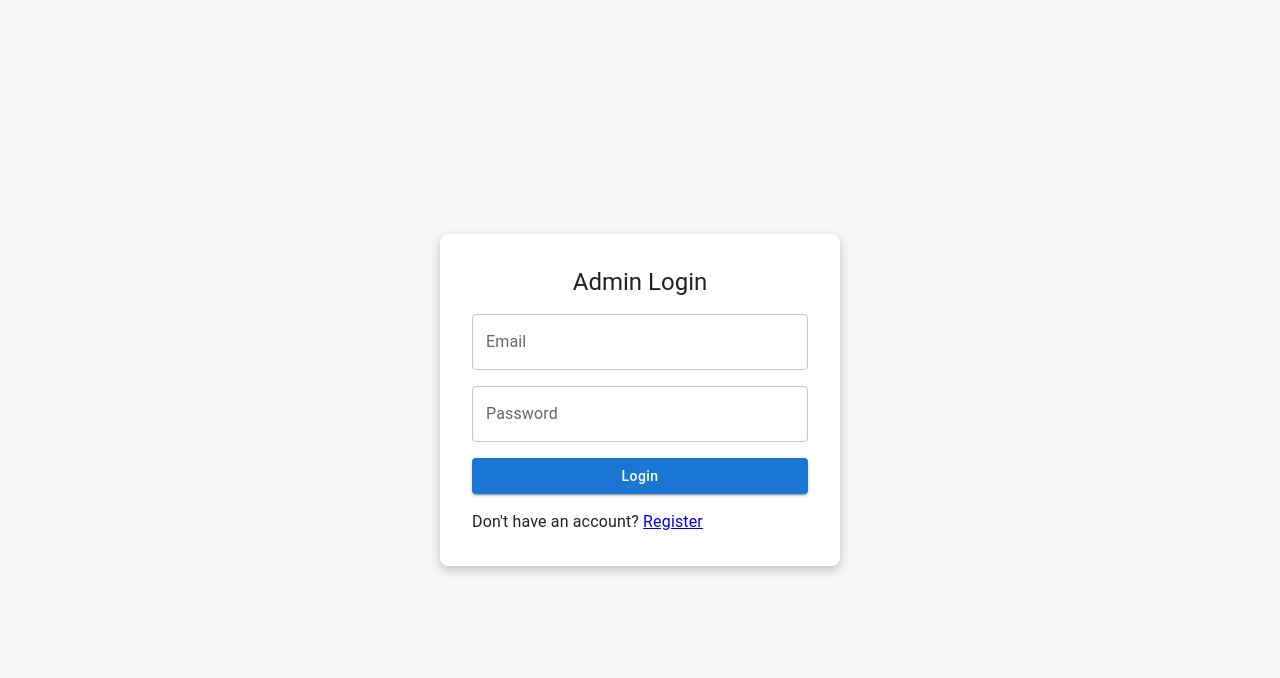
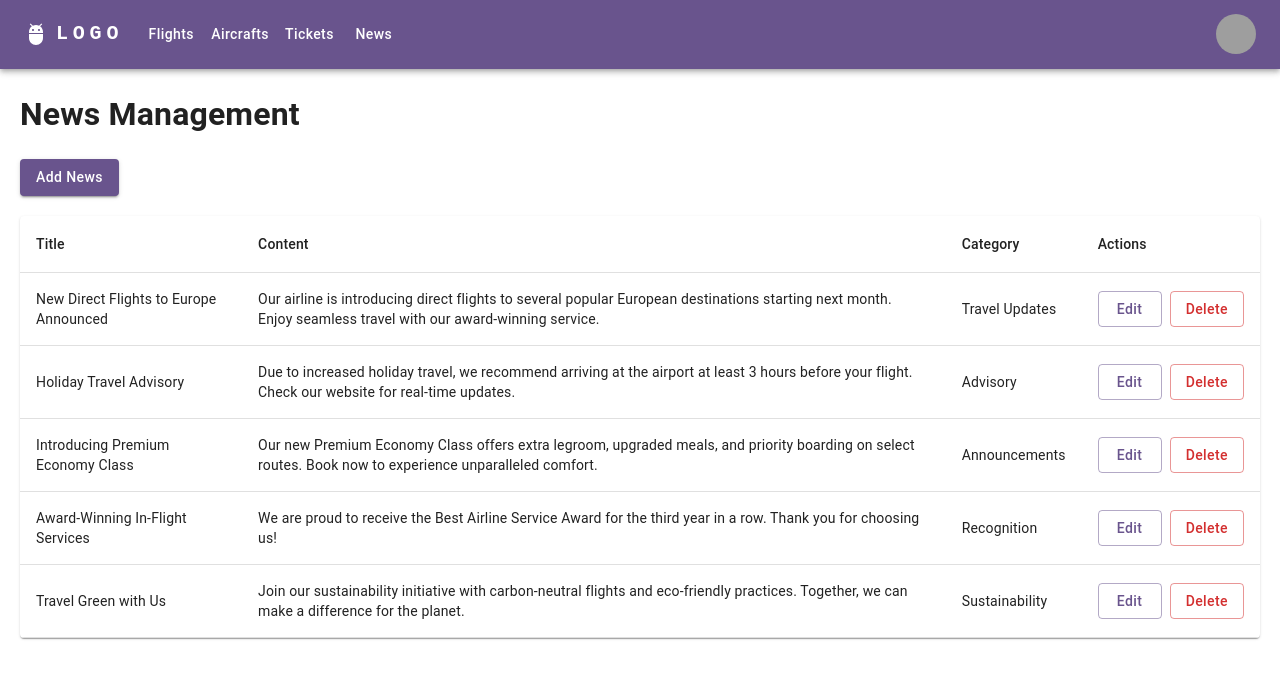
Before and after one commit to hungdungn47/QAirline-Admin-Frontend, a React (Vite) app: page /dashboard/news in a window 1280 px wide. Before the commit this address led to /login. Shown: the top 678 px of the page. Built offline with nearby package versions, Linux system fonts and the light colour scheme; sample sign-in values are in the browser's storage; grey boxes are pictures that could not be loaded.

Commit message:
CRUD newson frontend

```diff
--- /dev/null
+++ b/public/newsData.json
@@ -0,0 +1,37 @@
+[
+  {
+    "id": 1,
+    "title": "New Direct Flights to Europe Announced",
+    "content": "Our airline is introducing direct flights to several popular European destinations starting next month. Enjoy seamless travel with our award-winning service.",
+    "category": "Travel Updates",
+    "date": "2024-12-01"
+  },
+  {
+    "id": 2,
+    "title": "Holiday Travel Advisory",
+    "content": "Due to increased holiday travel, we recommend arriving at the airport at least 3 hours before your flight. Check our website for real-time updates.",
+    "category": "Advisory",
+    "date": "2024-11-25"
+  },
+  {
+    "id": 3,
+    "title": "Introducing Premium Economy Class",
+    "content": "Our new Premium Economy Class offers extra legroom, upgraded meals, and priority boarding on select routes. Book now to experience unparalleled comfort.",
+    "category": "Announcements",
+    "date": "2024-10-15"
+  },
+  {
+    "id": 4,
+    "title": "Award-Winning In-Flight Services",
+    "content": "We are proud to receive the Best Airline Service Award for the third year in a row. Thank you for choosing us!",
+    "category": "Recognition",
+    "date": "2024-09-10"
+  },
+  {
+    "id": 5,
+    "title": "Travel Green with Us",
+    "content": "Join our sustainability initiative with carbon-neutral flights and eco-friendly practices. Together, we can make a difference for the planet.",
+    "category": "Sustainability",
+    "date": "2024-08-20"
+  }
+]
--- a/src/App.jsx
+++ b/src/App.jsx
@@ -4,6 +4,7 @@ import Layout from "./pages/Layout/Layout";
 import Flights from "./pages/Flights/Flights";
 import Tickets from "./pages/Tickets/Tickets";
 import Aircrafts from "./pages/Aircrafts/Aircrafts";
+import News from "./pages/News/News";
 import Login from "./pages/Auth/Login/Login";
 import Register from "./pages/Auth/Register/Register";
 
@@ -34,6 +35,7 @@ function App() {
             <Route path="flights" element={<Flights />} />
             <Route path="tickets" element={<Tickets />} />
             <Route path="aircrafts" element={<Aircrafts />} />
+            <Route path="news" element={<News />} />
           </Route>
           <Route path="*" element={<Navigate to="/login" />} />
         </Routes>
--- a/src/apis/api.js
+++ b/src/apis/api.js
@@ -29,4 +29,15 @@ export const fetchAircrafts = async () => {
   }
 };
 
+export const fetchNewsApi = async () => {
+  try {
+    const response = await axios.get("/newsData.json");
+    console.log(response.data);
+    return response.data; // Return aircraft data
+  } catch (error) {
+    console.error("Error fetching news data:", error);
+    throw error;
+  }
+};
+
 export default api;
--- a/src/components/NavBar/NavBar.jsx
+++ b/src/components/NavBar/NavBar.jsx
@@ -14,7 +14,7 @@ import MenuItem from "@mui/material/MenuItem";
 import AdbIcon from "@mui/icons-material/Adb";
 import { Link } from "react-router-dom";
 
-const pages = ["Flights", "Aircrafts", "Tickets"];
+const pages = ["Flights", "Aircrafts", "Tickets", "News"];
 const settings = ["Profile", "Account", "Dashboard", "Logout"];
 
 function NavBar() {
--- a/src/main.jsx
+++ b/src/main.jsx
@@ -1,56 +1,56 @@
-import { StrictMode } from 'react'
-import { createRoot } from 'react-dom/client'
-import App from './App.jsx'
-import { experimental_extendTheme as extendTheme } from '@mui/material/styles'
-import { Experimental_CssVarsProvider as CssVarsProvider } from '@mui/material/styles'
-import CssBaseline from '@mui/material/CssBaseline'
+import { StrictMode } from "react";
+import { createRoot } from "react-dom/client";
+import App from "./App.jsx";
+import { experimental_extendTheme as extendTheme } from "@mui/material/styles";
+import { Experimental_CssVarsProvider as CssVarsProvider } from "@mui/material/styles";
+import CssBaseline from "@mui/material/CssBaseline";
 
-import './main.css'
+import "./main.css";
 
 const theme = extendTheme({
   typography: {
     button: {
-      textTransform: 'none'
-    }
+      textTransform: "none",
+    },
   },
-  // colorSchemes: {
-  //   light: {
-  //     palette: {
-  //       primary: {
-  //         main: '#69548d',
-  //       },
-  //       secondary: {
-  //         main: '#3f51b5',
-  //       },
-  //     },
-  //   }
-  // },
+  colorSchemes: {
+    light: {
+      palette: {
+        primary: {
+          main: "#69548d",
+        },
+        secondary: {
+          main: "#3f51b5",
+        },
+      },
+    },
+  },
   components: {
     MuiCssBaseline: {
       styleOverrides: {
         body: {
-          '*::-webkit-scrollbar': {
-            width: '8px',
-            height: '8px'
+          "*::-webkit-scrollbar": {
+            width: "8px",
+            height: "8px",
           },
-          '*::-webkit-scrollbar-thumb': {
-            backgroundColor: '#dcdde1',
-            borderRadius: '5px'
+          "*::-webkit-scrollbar-thumb": {
+            backgroundColor: "#dcdde1",
+            borderRadius: "5px",
           },
-          '*::-webkit-scrollbar-thumb:hover': {
-            backgroundColor: '#69548d'
-          }
-        }
-      }
+          "*::-webkit-scrollbar-thumb:hover": {
+            backgroundColor: "#69548d",
+          },
+        },
+      },
     },
-  }
+  },
 });
 
-createRoot(document.getElementById('root')).render(
+createRoot(document.getElementById("root")).render(
   <StrictMode>
     <CssVarsProvider theme={theme}>
-      <CssBaseline/>
+      <CssBaseline />
       <App />
     </CssVarsProvider>
-  </StrictMode>,
-)
+  </StrictMode>
+);
--- a/src/pages/Aircrafts/Aircrafts.jsx
+++ b/src/pages/Aircrafts/Aircrafts.jsx
@@ -33,6 +33,7 @@ export default function Aircrafts() {
   const [selectedAircraft, setSelectedAircraft] = useState(null);
   const [formData, setFormData] = useState({ id: "", brand: "", model: "" });
   const [errors, setErrors] = useState({});
+  const [loading, setLoading] = useState(true);
 
   useEffect(() => {
     const loadAircrafts = async () => {
@@ -40,7 +41,7 @@ export default function Aircrafts() {
         const data = await fetchAircrafts();
         setAircrafts(data);
       } catch (err) {
-        setError("Failed to load aircraft data.");
+        setErrors("Failed to load aircraft data.");
       } finally {
         setLoading(false);
       }
--- /dev/null
+++ b/src/pages/News/News.jsx
@@ -0,0 +1,204 @@
+import React, { useEffect, useState } from "react";
+import {
+  Table,
+  TableBody,
+  TableCell,
+  TableContainer,
+  TableHead,
+  TableRow,
+  Paper,
+  Button,
+  Dialog,
+  DialogTitle,
+  DialogContent,
+  DialogActions,
+  TextField,
+  Select,
+  MenuItem,
+  Box,
+} from "@mui/material";
+import axios from "axios";
+import { fetchNewsApi } from "../../apis/api";
+
+const News = () => {
+  const [newsList, setNewsList] = useState([]);
+  const [openDialog, setOpenDialog] = useState(false);
+  const [currentNews, setCurrentNews] = useState({
+    id: null,
+    title: "",
+    content: "",
+    category: "",
+  });
+  const [errors, setErrors] = useState({});
+
+  useEffect(() => {
+    fetchNews();
+  }, []);
+
+  const fetchNews = async () => {
+    const response = await fetchNewsApi(); // Fetching from fake API
+    setNewsList(response);
+  };
+
+  const validateForm = () => {
+    const { title, content, category } = currentNews;
+    const newErrors = {};
+    if (!title.trim()) newErrors.title = "Title is required.";
+    if (!content.trim()) newErrors.content = "Content is required.";
+    if (!category.trim()) newErrors.category = "Category is required.";
+    setErrors(newErrors);
+    return Object.keys(newErrors).length === 0;
+  };
+
+  const handleOpenDialog = (
+    news = { id: null, title: "", content: "", category: "" }
+  ) => {
+    setCurrentNews(news);
+    setErrors({});
+    setOpenDialog(true);
+  };
+
+  const handleCloseDialog = () => {
+    setOpenDialog(false);
+  };
+
+  const handleSaveNews = async () => {
+    if (!validateForm()) return;
+
+    if (currentNews.id) {
+      // Update existing news
+      // await axios.put(`http://localhost:3001/news/${currentNews.id}`, currentNews);
+      setNewsList((prev) =>
+        prev.map((news) =>
+          news.id === currentNews.id ? { ...currentNews } : news
+        )
+      );
+    } else {
+      // Add new news
+      // await axios.post("http://localhost:3001/news", currentNews);
+      const newId = newsList.length ? newsList[newsList.length - 1].id + 1 : 1;
+      setNewsList((prev) => [...prev, { ...currentNews, id: newId }]);
+    }
+    // fetchNews();
+    handleCloseDialog();
+  };
+
+  const handleDeleteNews = async (id) => {
+    // await axios.delete(`http://localhost:3001/news/${id}`);
+    setNewsList((prev) => prev.filter((news) => news.id !== id));
+  };
+
+  const handleChange = (e) => {
+    const { name, value } = e.target;
+    setCurrentNews((prev) => ({ ...prev, [name]: value }));
+  };
+
+  return (
+    <div style={{ margin: "20px" }}>
+      <h1>News Management</h1>
+      <Button
+        variant="contained"
+        color="primary"
+        onClick={() => handleOpenDialog()}
+      >
+        Add News
+      </Button>
+      <TableContainer component={Paper} style={{ marginTop: "20px" }}>
+        <Table>
+          <TableHead>
+            <TableRow>
+              <TableCell>Title</TableCell>
+              <TableCell>Content</TableCell>
+              <TableCell>Category</TableCell>
+              <TableCell>Actions</TableCell>
+            </TableRow>
+          </TableHead>
+          <TableBody>
+            {newsList.map((news) => (
+              <TableRow key={news.id}>
+                <TableCell>{news.title}</TableCell>
+                <TableCell>{news.content}</TableCell>
+                <TableCell>{news.category}</TableCell>
+                <TableCell>
+                  <Box sx={{ display: "flex", gap: 1 }}>
+                    <Button
+                      variant="outlined"
+                      color="primary"
+                      onClick={() => handleOpenDialog(news)}
+                    >
+                      Edit
+                    </Button>
+                    <Button
+                      variant="outlined"
+                      color="error"
+                      onClick={() => handleDeleteNews(news.id)}
+                    >
+                      Delete
+                    </Button>
+                  </Box>
+                </TableCell>
+              </TableRow>
+            ))}
+          </TableBody>
+        </Table>
+      </TableContainer>
+
+      <Dialog open={openDialog} onClose={handleCloseDialog}>
+        <DialogTitle>{currentNews.id ? "Edit News" : "Add News"}</DialogTitle>
+        <DialogContent>
+          <TextField
+            label="Title"
+            name="title"
+            value={currentNews.title}
+            onChange={handleChange}
+            fullWidth
+            margin="normal"
+            error={!!errors.title}
+            helperText={errors.title}
+          />
+          <TextField
+            label="Content"
+            name="content"
+            value={currentNews.content}
+            onChange={handleChange}
+            fullWidth
+            margin="normal"
+            multiline
+            rows={4}
+            error={!!errors.content}
+            helperText={errors.content}
+          />
+          <Select
+            name="category"
+            value={currentNews.category}
+            onChange={handleChange}
+            fullWidth
+            margin="normal"
+            displayEmpty
+            error={!!errors.category}
+          >
+            <MenuItem value="" disabled>
+              Select Category
+            </MenuItem>
+            <MenuItem value="Travel Updates">Travel Updates</MenuItem>
+            <MenuItem value="Advisory">Advisory</MenuItem>
+            <MenuItem value="Announcements">Announcements</MenuItem>
+            <MenuItem value="Recognition">Recognition</MenuItem>
+            <MenuItem value="Sustainability">Sustainability</MenuItem>
+          </Select>
+          {errors.category && <p style={{ color: "red" }}>{errors.category}</p>}
+        </DialogContent>
+        <DialogActions>
+          <Button onClick={handleCloseDialog} color="secondary">
+            Cancel
+          </Button>
+          <Button onClick={handleSaveNews} color="primary" variant="contained">
+            Save
+          </Button>
+        </DialogActions>
+      </Dialog>
+    </div>
+  );
+};
+
+export default News;
```
